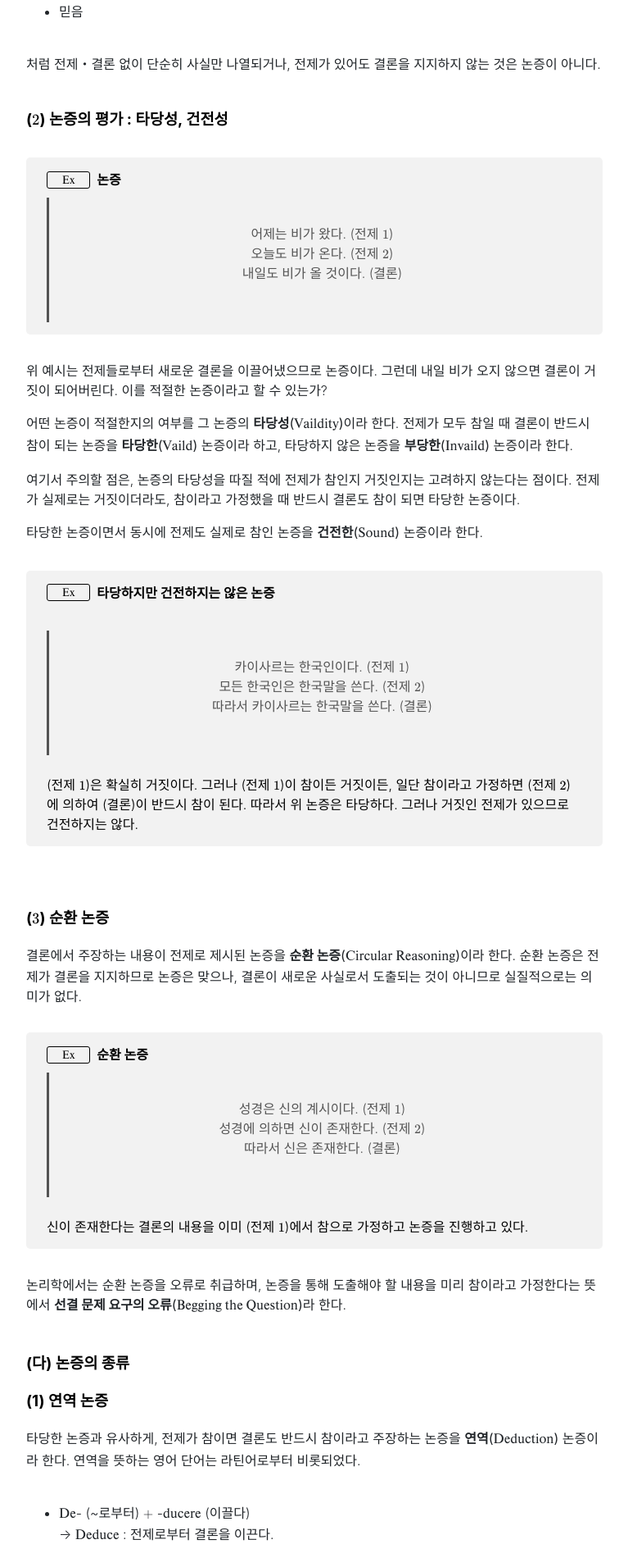
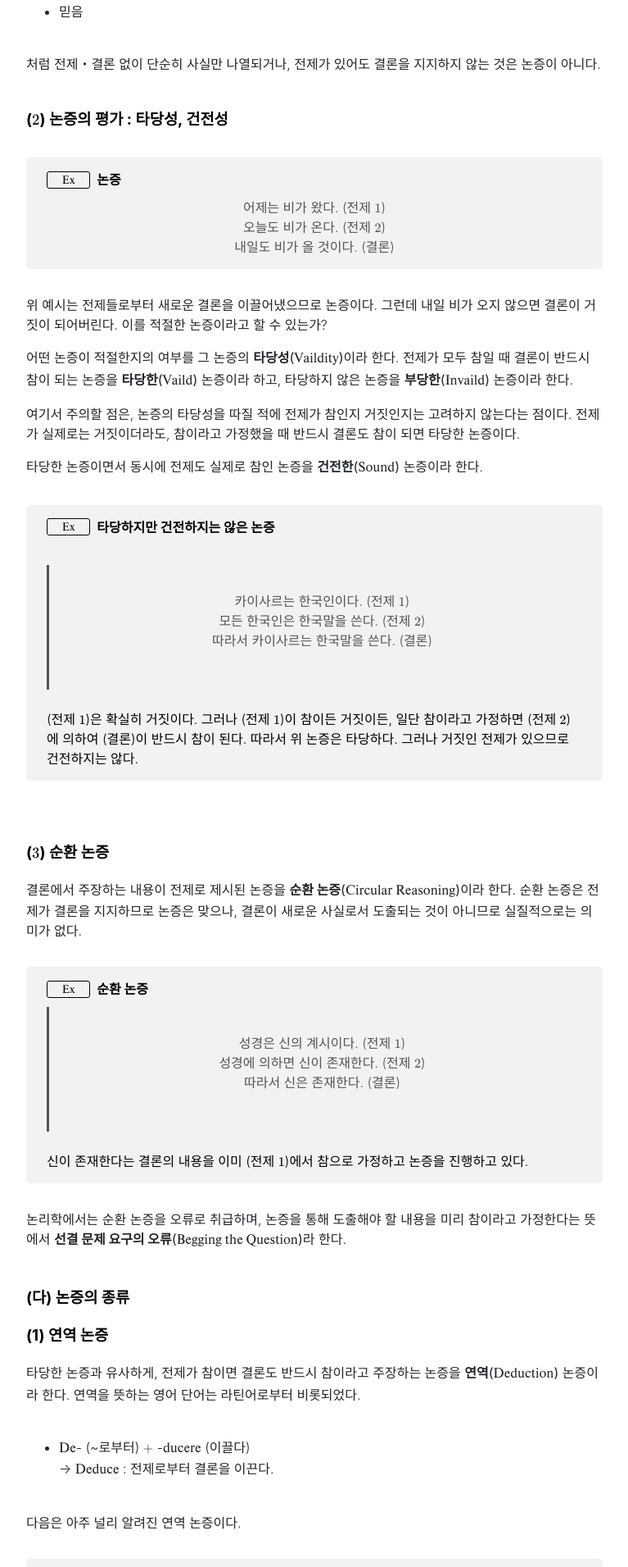
Before and after one commit to Log-zero/Log-zero.github.io, a Jekyll site: the page built from _posts/2025-12-14-논증.md, in a window 1280 px wide. Shown: the part 1052-2963 px from the top of the page at 82% size, without its empty margins (256-1023 px from the left). Built offline with Jekyll 4.4.1, drawn with Linux system fonts in a browser that asks for light colours; nearby versions of some CDN libraries.

Commit message:
blockquote

```diff
--- a/_posts/2025-12-14-논증.md
+++ b/_posts/2025-12-14-논증.md
@@ -67,7 +67,7 @@ published: "true"
     <span class="term">논증</span>
     </span>
   </div>
-<blockquote>
+<blockquote class="callout">
 어제는 비가 왔다. (전제 $1$)<br>
 오늘도 비가 온다. (전제 $2$)<br>
 내일도 비가 올 것이다. (결론)
--- a/assets/css/blockquote.css
+++ b/assets/css/blockquote.css
@@ -11,6 +11,14 @@ article.post blockquote {
   font-style: normal;
 }
 
+article.post blockquote.callout {
+  margin: 0;
+  padding: 0;
+  border: none;
+  text-align: center;
+  font-style: normal;
+}
+
 article.post blockquote p {
   margin: 0;
   padding: 0;
```
